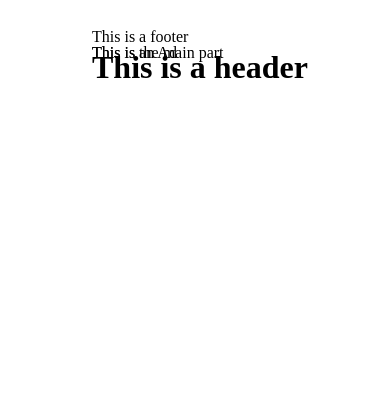
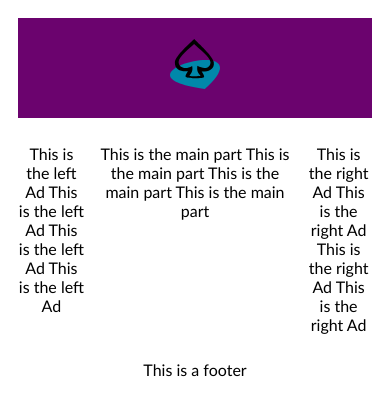
Before and after one commit to ganto1812/portfolio-vanillajs, a PHP site: page /landingPage/landingPage.html in a window 390 px wide. Shown: the top 416 px of the page. Run offline with PHP 8.4, Linux system fonts and the light colour scheme.

Commit message:
fix responsive

```diff
--- a/index.html
+++ b/index.html
@@ -23,7 +23,7 @@
 
 
       <div class="bigSpade">
-        <img src="spade.svg" alt="cat">
+        <img src="spade.svg" alt="spade logo">
       </div>
     </div>
 
@@ -112,7 +112,7 @@
     <label for='message'>Message</label>
     <textarea name="message" class="message" rows="10" cols="50" form="contact"></textarea>
     <br>
-    <button id="button" type="submit" name='submit' value="submit" class="message fas fa-paper-plane"> Send</button>
+    <button id="button" type="submit" name='submit' value="submit" class="fas fa-paper-plane"> Send</button>
   </form>
 </div>
 <footer>
--- a/landingPage/landingPage.css
+++ b/landingPage/landingPage.css
@@ -1,26 +1,40 @@
+
+
+.grid-container {
+    display: grid;
+    grid-template-areas:
+        'hd hd hd'
+        'lf mn rg'
+        'ft ft ft';
+    grid-template-columns: 1fr 3fr 1fr;
+    grid-gap: 10px;
+    padding: 10px;
+    text-align: center;
+    font-family: 'Trebuchet MS';
+}
 
 .header {
     grid-area: hd;
+    background-color: #6b036e;
+    color: #e099e2;
 }
 
-.side {
-    grid-area: sd;
+.leftSide {
+    grid-area: lf;
 }
 
 .main {
     grid-area: mn;
 }
 
+.rightSide {
+    grid-area: rg;
+}
+
 .footer {
     grid-area: ft;
 }
 
-.grid-container {
-    display: grid;
-    grid-template-areas:
-    'hd hd hd hd hd'
-    'sd mn mn mn sd'
-    'ft ft ft ft ft';
-    grid-gap: 10px;
-    padding: 10px;
+#spade {
+    height: 50px;
 }
--- a/landingPage/landingPage.html
+++ b/landingPage/landingPage.html
@@ -1,20 +1,24 @@
 <!DOCTYPE html>
 <html>
 <head>
-    <link rel="stylesheet" href="landingPage.css">
+    <link rel='stylesheet' href='landingPage.css'>
 </head>
 
 <body>
 
     <div class='grid-container'>
         <div class='header'>
-           <h1> This is a header </h1>
+           <h1><img src="spade.svg" id="spade"></h1>
+           <nav id="nav-bar"></nav>
         </div>
-        <div class='side'>
-           <p>This is an Ad</p>
+        <div class='leftSide'>
+           <p>This is the left Ad This is the left Ad This is the left Ad This is the left Ad </p>
         </div>
         <div class='main'>
-            <p>This is the main part</p>
+            <p>This is the main part This is the main part This is the main part This is the main part </p>
+        </div>
+        <div class='rightSide'>
+            <p>This is the right Ad This is the right Ad This is the right Ad This is the right Ad </p>
         </div>
         <div class='footer'>
             <span>This is a footer</span>
```
Also changed, not shown: index.css (+10 -3 lines), cat.svg (deleted), landingPage/spade.svg (added), paw1.svg (deleted), paw2.svg (deleted).
